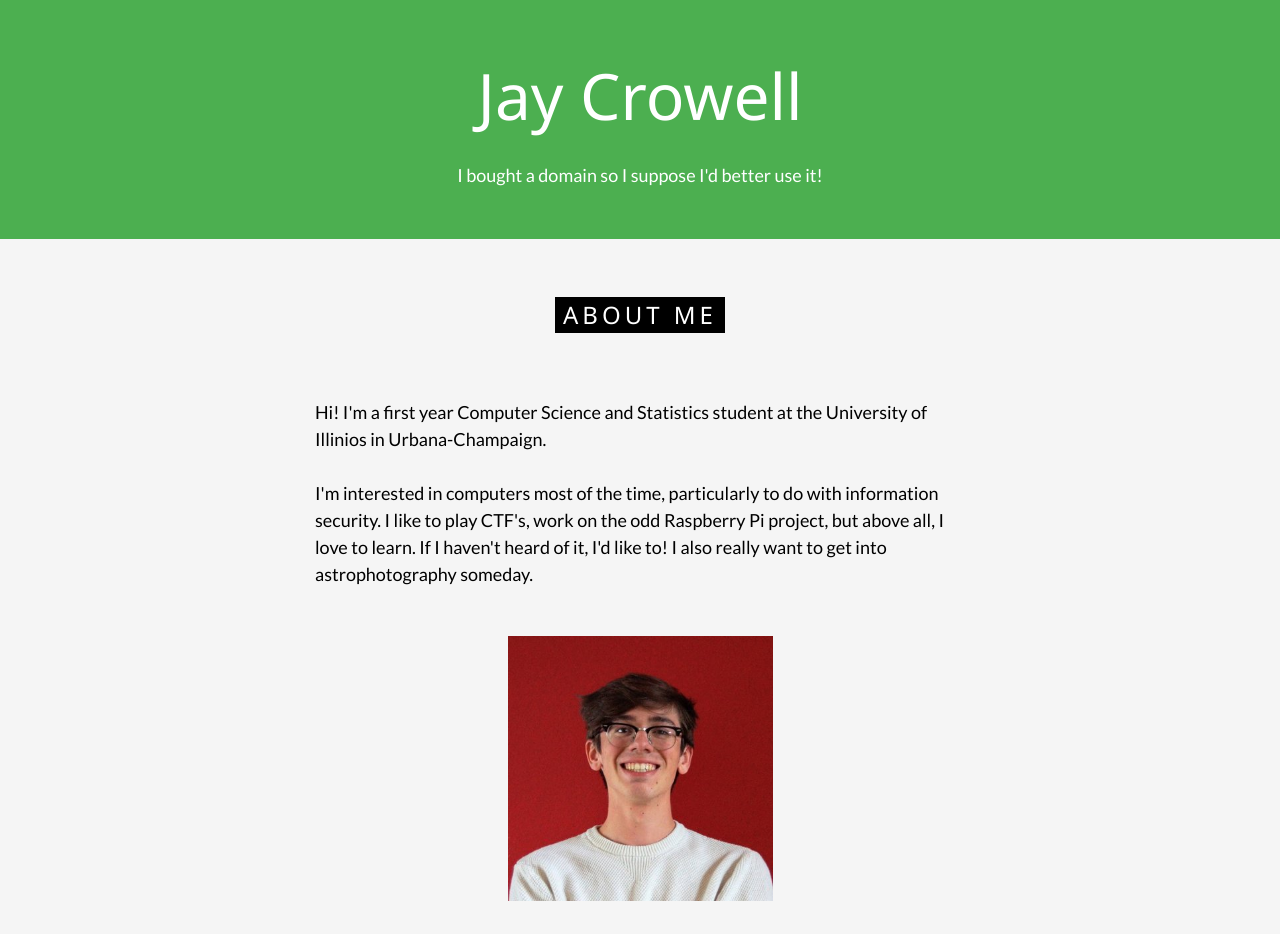
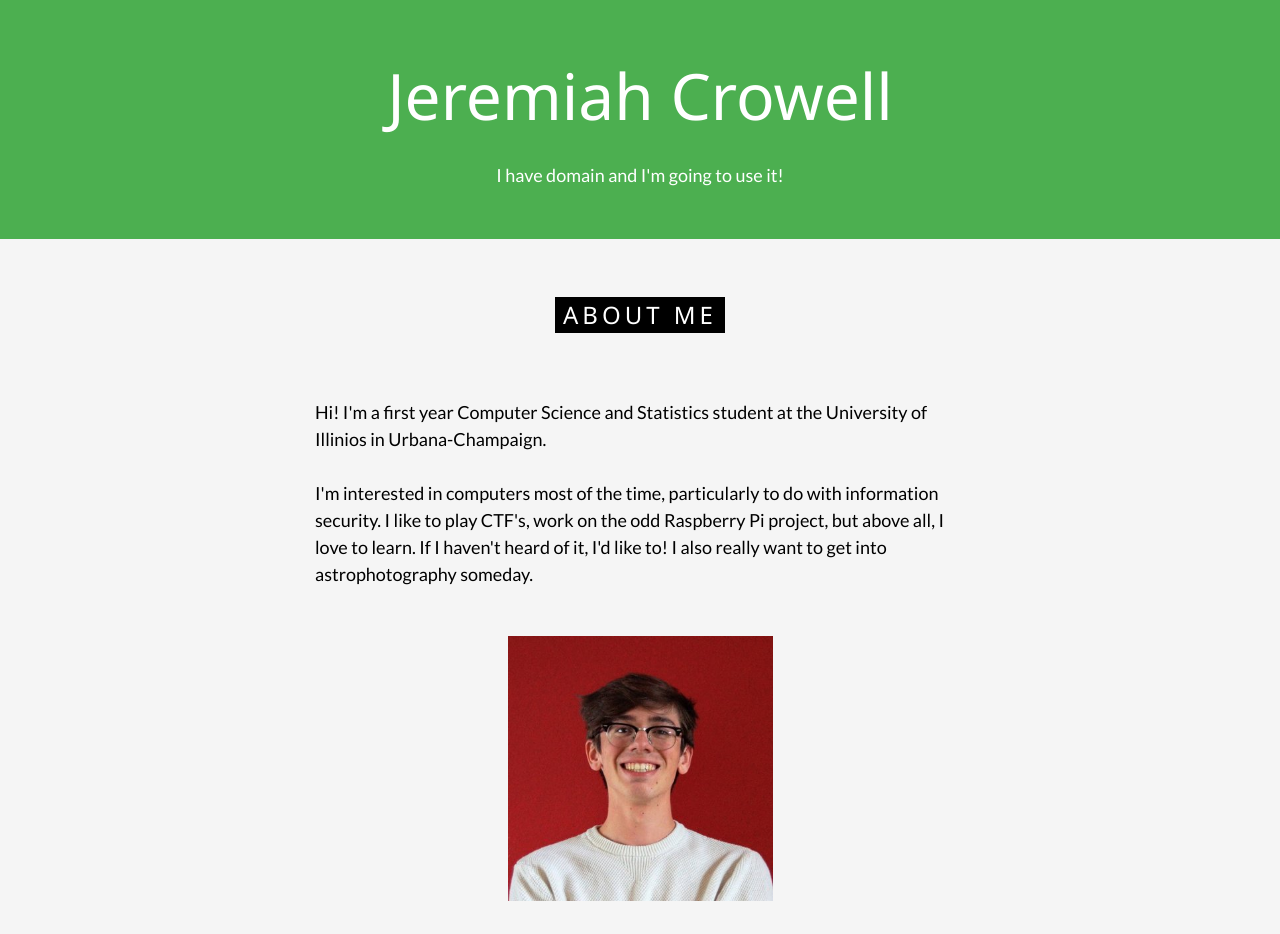
Before and after one commit to jcrowe6/jcrowe6.github.io, a plain HTML site: page index.html in a window 1280 px wide. Shown: the top 934 px of the page. Drawn offline with nearby package versions, Linux system fonts and the light colour scheme.

Commit message:
minor changes

```diff
--- a/index.html
+++ b/index.html
@@ -18,8 +18,8 @@
     </style>
     <body>
     <header class="w3-container w3-green w3-center" style="padding:32px 16px">
-        <h1 class="w3-margin w3-jumbo">Jay Crowell</h1>
-        <p class="w3-large">I bought a domain so I suppose I'd better use it!</p>
+        <h1 class="w3-margin w3-jumbo">Jeremiah Crowell</h1>
+        <p class="w3-large">I have domain and I'm going to use it!</p>
     </header>
     <div class="w3-container">
         <div class="w3-content" style="max-width: 650px;">
```
